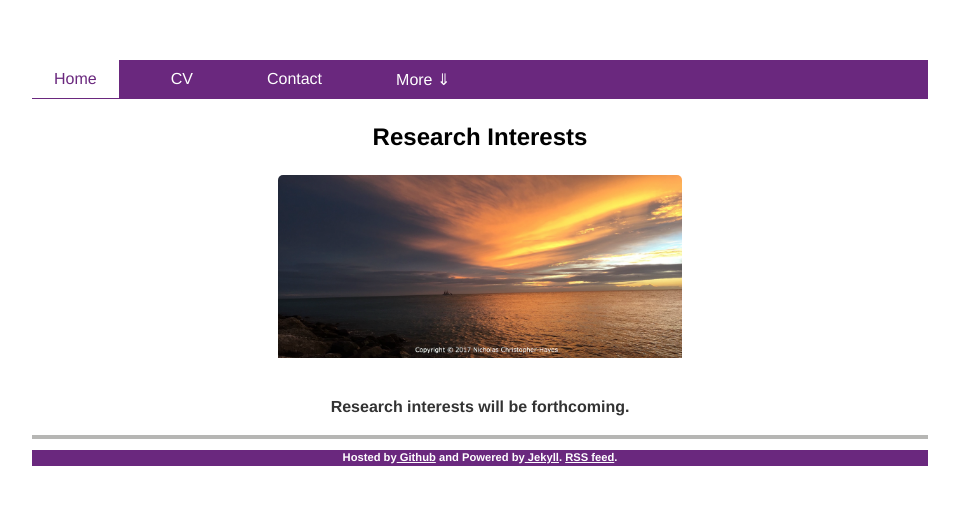
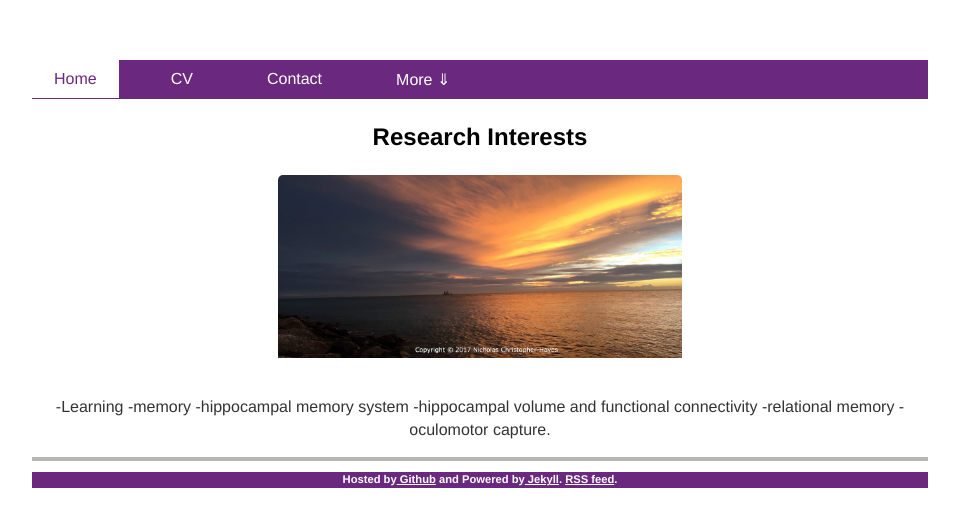
Before and after one commit to nichrishayes/nichrishayes.github.io, a Jekyll site: the page built from research/index.html, in a window 1280 px wide. Shown: the top 527 px of the page, without its empty margins (160-1119 px from the left). Built offline with Jekyll 4.4.1, drawn with Linux system fonts in a browser that asks for light colours.

Commit message:
Update index.html

```diff
--- a/research/index.html
+++ b/research/index.html
@@ -7,4 +7,9 @@ title: Nicholas Christopher-Hayes, BA - Research
 
 <center><img src="kwest.png" alt="image" width="45%"><center><br>
 
-<b><p>Research interests will be forthcoming.</p><b>
+<p>-Learning
+  -memory
+  -hippocampal memory system
+  -hippocampal volume and functional connectivity
+  -relational memory
+  -oculomotor capture.</p>
```
